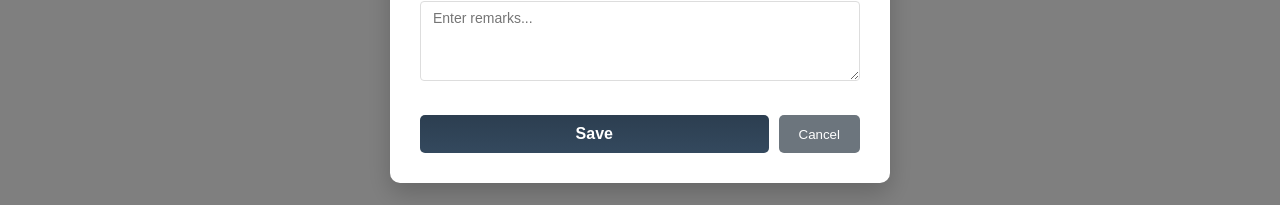
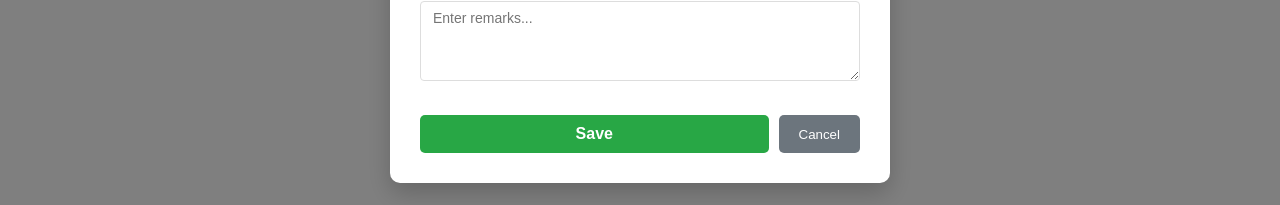
Before and after one commit to boobalan-mca23/jeevagold, a React (Vite) app in the folder client/: page /master/expense in a window 1280 px wide. Both pictures are taken after a click on the button "Add Expense". Shown: the part 459-664 px from the top of the page. Built offline with nearby package versions, Linux system fonts and the light colour scheme; no server answers.

Commit message:
setDiasbleExpense

```diff
--- a/client/src/components/Master/Expense.jsx
+++ b/client/src/components/Master/Expense.jsx
@@ -172,6 +172,7 @@ const MasterExpense = () => {
     const enteredPurity = parseFloat(formData.purity || 0);
 
     if (formData.valueType === "cash/gold") {
+       setSaveDisable(true)
       if (enteredPurity > totalCashGoldEntriesPurity) {
         toast.error(
           `Entered purity exceeds available Cash/Gold limit (${totalCashGoldEntriesPurity})`
@@ -179,6 +180,7 @@ const MasterExpense = () => {
         return;
       }
     } else if (formData.valueType === "advance") {
+      setSaveDisable(true)
       if (enteredPurity > advancesGold) {
         toast.error(
           `Entered purity exceeds available Advance limit (${advancesGold})`
@@ -202,7 +204,7 @@ const MasterExpense = () => {
           valueType: mapValueTypeToBackend(formData.valueType),
         }),
       });
-      setSaveDisable(true)
+
       if (!response.ok) throw new Error("Failed to save expense");
       const newExpense = await response.json();
 
@@ -218,9 +220,12 @@ const MasterExpense = () => {
         );
         await fetchLimits();
         toast.success("Expense updated successfully!");
+      if(response.ok) {
+        console.log('ok update')
+       }
       } else {
        if(response.ok) {
-         setSaveDisable(false)
+        console.log('ok')
        }
         updatedExpenses = [
           ...entries,
@@ -240,6 +245,7 @@ const MasterExpense = () => {
 
       resetForm();
       setShowFormPopup(false);
+      setSaveDisable(false)
     } catch (error) {
       console.error(error);
       toast.error("Error saving expense.");
@@ -385,8 +391,8 @@ const MasterExpense = () => {
               </div>
 
               <div className="button-group">
-                <button type="submit" className="submit-btn" disabled={saveDisable}>
-                  {isEditMode ? "Update" : "Save"}
+                <button type="submit" className="submit-btn" disabled={saveDisable} style={{background:saveDisable?"grey":"#28a745"}}>
+                  {isEditMode ? "Update" : saveDisable?"Expense is Saving...":"Save"}
                 </button>
                 <button
                   type="button"
```
